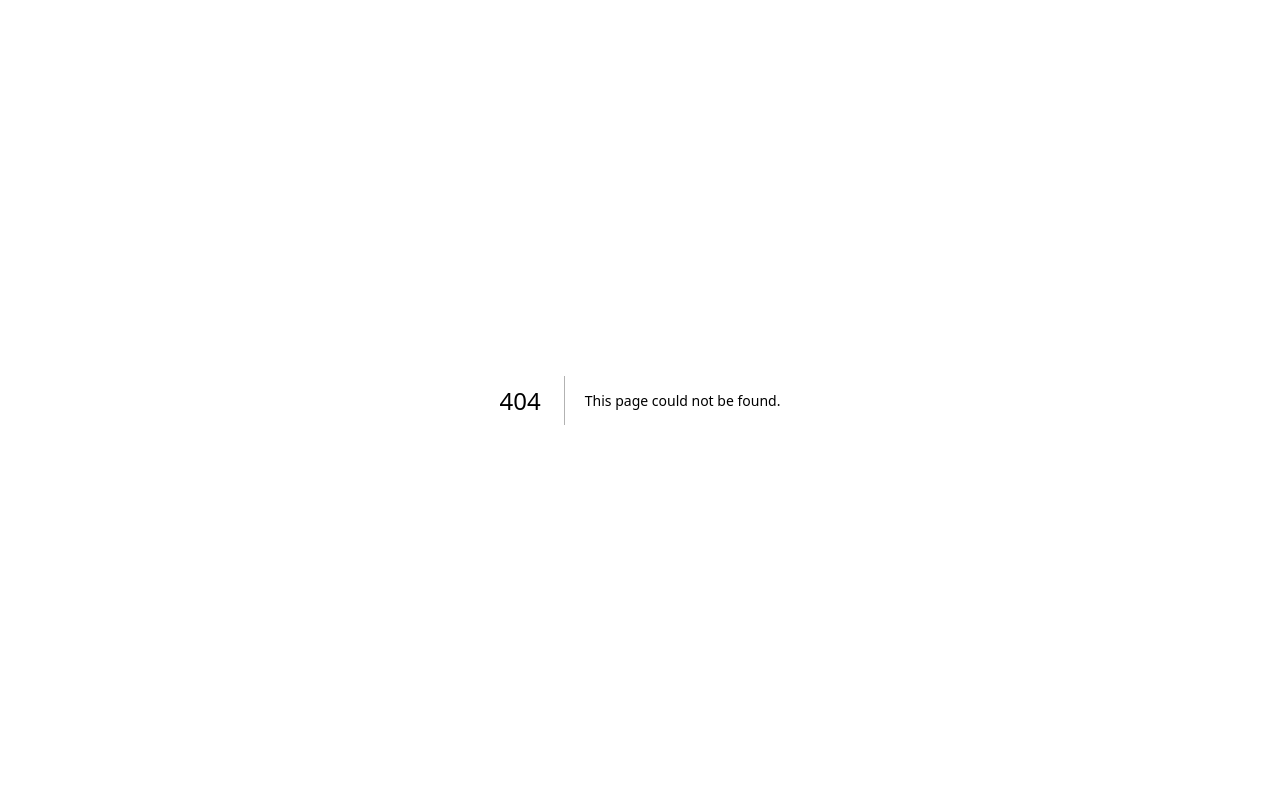
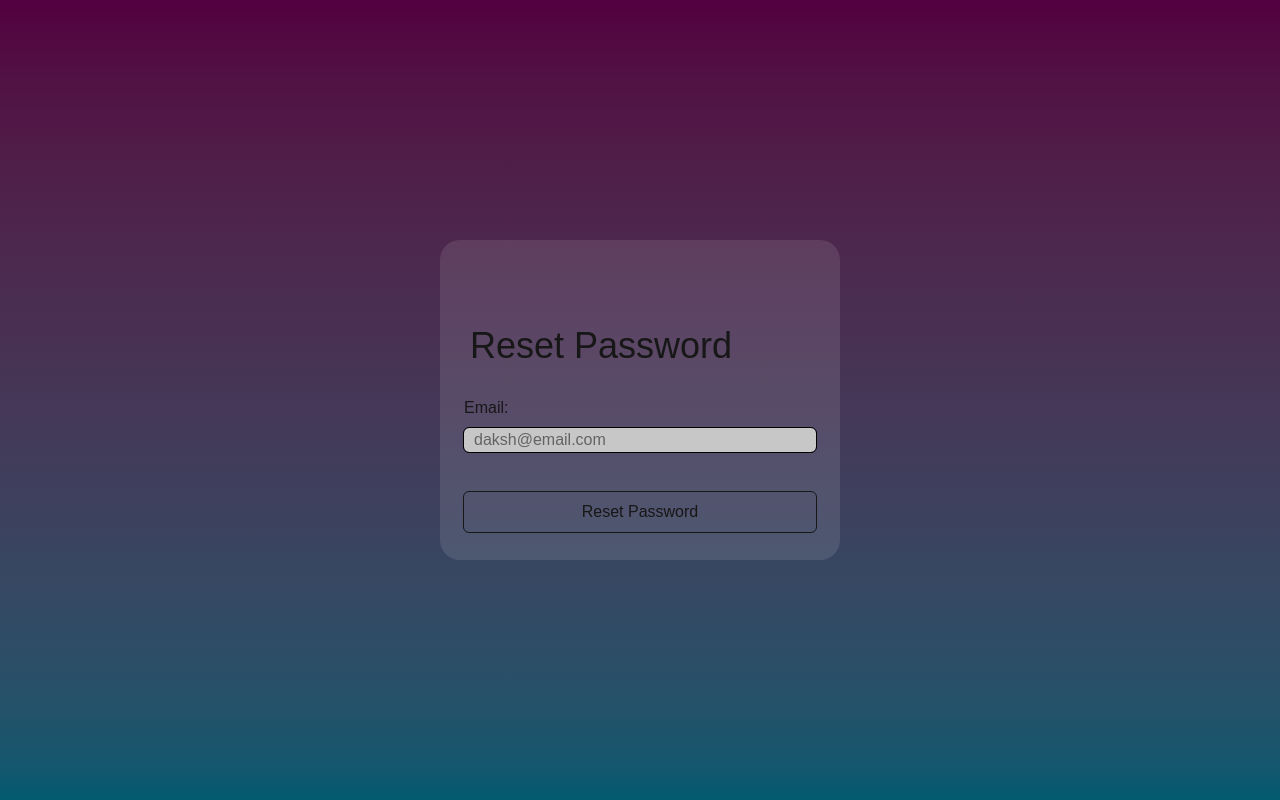
Before and after one commit to dakshshah03/QuickNotes, a Next.js app in the folder frontend/: page /auth/reset in a window 1280 px wide. Before the commit this address had no page. Built offline with nearby package versions, Linux system fonts and the light colour scheme.

Commit message:
add password reset and account creation pages

```diff
--- a/frontend/src/api/account.ts
+++ b/frontend/src/api/account.ts
@@ -53,3 +53,11 @@ export const createUser = async (
         setIsLoading(false);
     }
 }
+
+export const beginReset = async () => {
+// api will send password reset email to user
+}
+
+export const resetPassword = async () => {
+// sets new password (user id is JWT encoded in the URL)
+}
--- a/frontend/src/app/auth/create/page.tsx
+++ b/frontend/src/app/auth/create/page.tsx
@@ -2,16 +2,16 @@
 
 import React, { useEffect, useState, type FormEvent} from 'react';
 import { useRouter } from 'next/navigation';
-import { login } from '@/api/login';
 
 import { AuthErrorMessage, EmailInput, PasswordInput, NameInput } from '@/components/shared/auth';
+import { createUser } from '@/api/account';
 
 
 export default function AccountCreate() {
     const [email, setEmail] = useState<string>('');
     const [name, setName] = useState<string>('');
     const [password, setPassword] = useState<string>('');
-    const [confirmPassword, setConfirmPassword] = useState<string>(''); // Added state for confirm password
+    const [confirmPassword, setConfirmPassword] = useState<string>('');
     const [message, setMessage] = useState<string>('');
     const [isLoading, setIsLoading] = useState<boolean>(false);
 
@@ -23,6 +23,15 @@ export default function AccountCreate() {
             setMessage("Error: Passwords don't match");
             return;
         }
+
+        await createUser(
+            name,
+            email,
+            password,
+            router,
+            setIsLoading,
+            setMessage
+        )
     };
 
     useEffect(() => {
@@ -88,7 +97,7 @@ export default function AccountCreate() {
                         hover:outline-5
                         grid pl-6 pr-6 mt-10
                     `}>
-                    {isLoading ? 'Logging In...' : 'Login'}
+                    {isLoading ? 'Creating Account In' : 'Create Account'}
                 </button>
             </form>
         </div>
--- a/frontend/src/app/auth/login/page.tsx
+++ b/frontend/src/app/auth/login/page.tsx
@@ -65,6 +65,15 @@ function LoginForm() {
                     isLoading={isLoading}
                     text="Password"/>
 
+                <div className="text-left mt-2">
+                    <a
+                        href="/auth/reset"
+                        className="text-[#7fcefc] hover:underline"
+                    >
+                        Reset Password
+                    </a>
+                </div>
+
                 <button type="submit" disabled={isLoading} className={`
                         rounded-[5px]
                         outline-1
--- /dev/null
+++ b/frontend/src/app/auth/reset/page.tsx
@@ -0,0 +1,54 @@
+'use client';
+
+import React, { useState, type FormEvent} from 'react';
+import { AuthErrorMessage, EmailInput } from '@/components/shared/auth';
+
+export default function PasswordResetForm() {
+    const [email, setEmail] = useState<string>('');
+    const [message, setMessage] = useState<string>('');
+    const [isLoading, setIsLoading] = useState<boolean>(false);
+
+    const handleResetSubmit = async (event: FormEvent) => {
+        event.preventDefault();
+        setMessage("You will receive a password reset link in your inbox");
+    }
+
+    return (
+        <div
+            className={`
+                content-center
+                rounded-[20px]
+                bg-[#ffffff1a]
+                h-[320px]
+                w-[400px]
+            `}>
+            <AuthErrorMessage message={message}/>
+
+            <h2 className={`
+                text-4xl
+                p-[30px]
+                mt-[40px]
+            `}>Reset Password</h2>
+
+            <div></div>
+            <form onSubmit={handleResetSubmit} className="grid pl-6 pr-6 mb-3">
+                <EmailInput
+                    email={email}
+                    setEmail={setEmail}
+                    isLoading={isLoading}
+                />
+
+                <button type="submit" disabled={isLoading} className={`
+                        rounded-[5px]
+                        outline-1
+                        p-2
+                        hover:outline-5
+                        grid pl-6 pr-6 mt-10
+                    `}>
+                    {isLoading ? 'Sending Reset Link...' : 'Reset Password'}
+                </button>
+            </form>
+
+        </div>
+    )
+};
--- /dev/null
+++ b/frontend/src/app/auth/reset/setnew/page.tsx
@@ -0,0 +1,65 @@
+'use client';
+
+import React, { useState, type FormEvent} from 'react';
+import { AuthErrorMessage, PasswordInput } from '@/components/shared/auth';
+
+export default function PasswordResetForm() {
+    const [message, setMessage] = useState<string>('');
+    const [isLoading, setIsLoading] = useState<boolean>(false);
+    const [password, setPassword] = useState<string>('');
+    const [confirmPassword, setConfirmPassword] = useState<string>('');
+
+    const handleSetNewPassword = async (event: FormEvent) => {
+
+    }
+
+    return (
+        <div
+            className={`
+                content-center
+                rounded-[20px]
+                bg-[#ffffff1a]
+                h-[460px]
+                w-[400px]
+            `}>
+            <AuthErrorMessage message={message}/>
+
+            <h2 className={`
+                text-4xl
+                p-[30px]
+                mt-[40px]
+            `}>Set New Password</h2>
+
+            <div className="pb-[60px]"></div>
+            <form onSubmit={handleSetNewPassword} className="grid pl-6 pr-6 mb-3">
+                <PasswordInput
+                    password={password}
+                    setPassword={setPassword}
+                    isLoading={isLoading}
+                    text="Password"
+                />
+
+                <div className="pt-5"/>
+
+                <PasswordInput
+                    password={confirmPassword}
+                    setPassword={setConfirmPassword}
+                    isLoading={isLoading}
+                    text="Confirm Password"
+                    hidePassword={false}
+                    disablePaste={true}
+                />
+                <button type="submit" disabled={isLoading} className={`
+                        rounded-[5px]
+                        outline-1
+                        p-2
+                        hover:outline-5
+                        grid pl-6 pr-6 mt-10
+                    `}>
+                    {isLoading ? 'Sending Reset Link...' : 'Reset Password'}
+                </button>
+            </form>
+
+        </div>
+    )
+};
```
